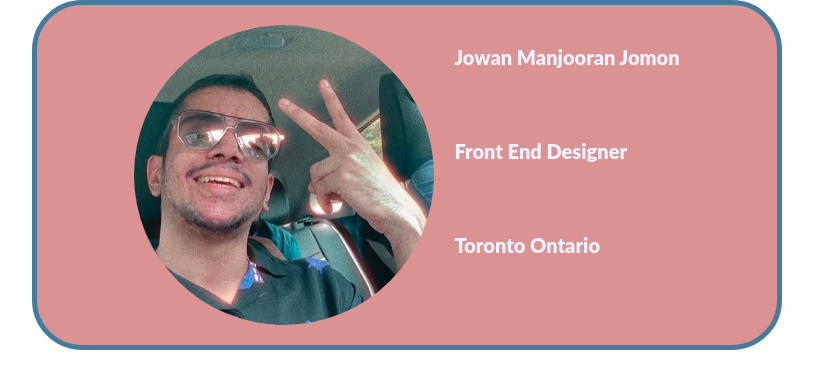
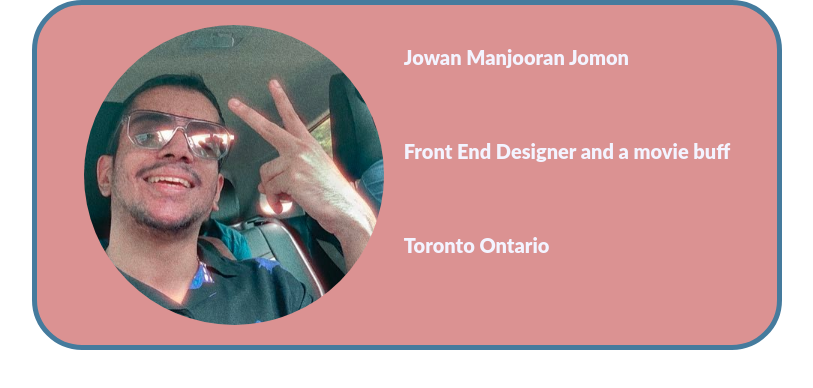
Before and after one commit to JowanJomon/BusinessCard, a plain HTML site: page index.html in a window 1280 px wide. Shown: the whole page, without its empty margins (233-1046 px from the left). Drawn offline with Linux system fonts and the light colour scheme; a web font is replaced by a local one.

Commit message:
Update index.html

```diff
--- a/index.html
+++ b/index.html
@@ -13,7 +13,7 @@
       <img src="/profile.jpg" />
       <div class="details">
         <h3>Jowan Manjooran Jomon</h3>
-        <h3>Front End Designer</h3>
+        <h3>Front End Designer and a movie buff</h3>
         <h3>Toronto Ontario</h3>
       </div>
     </div>
```
